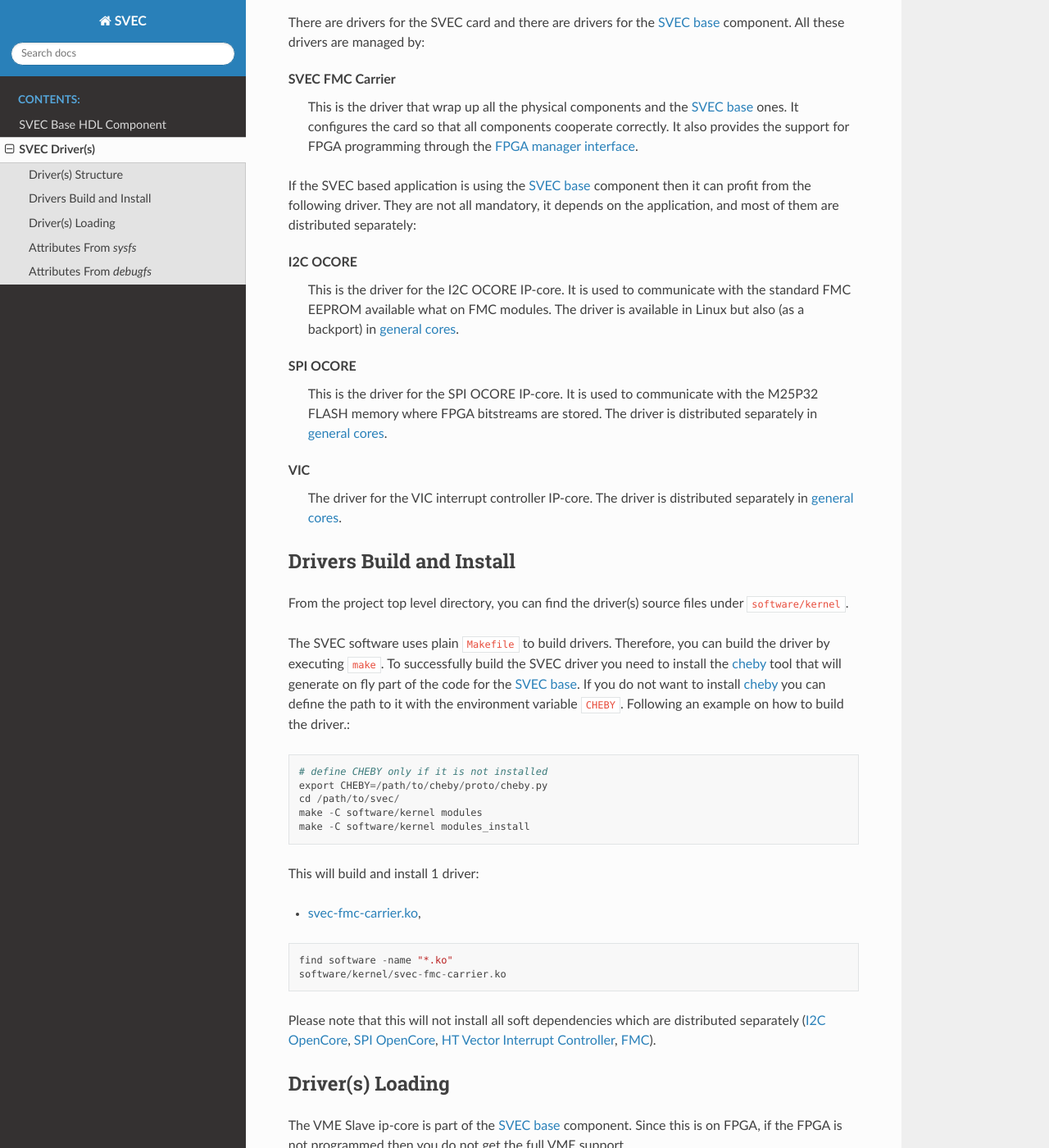
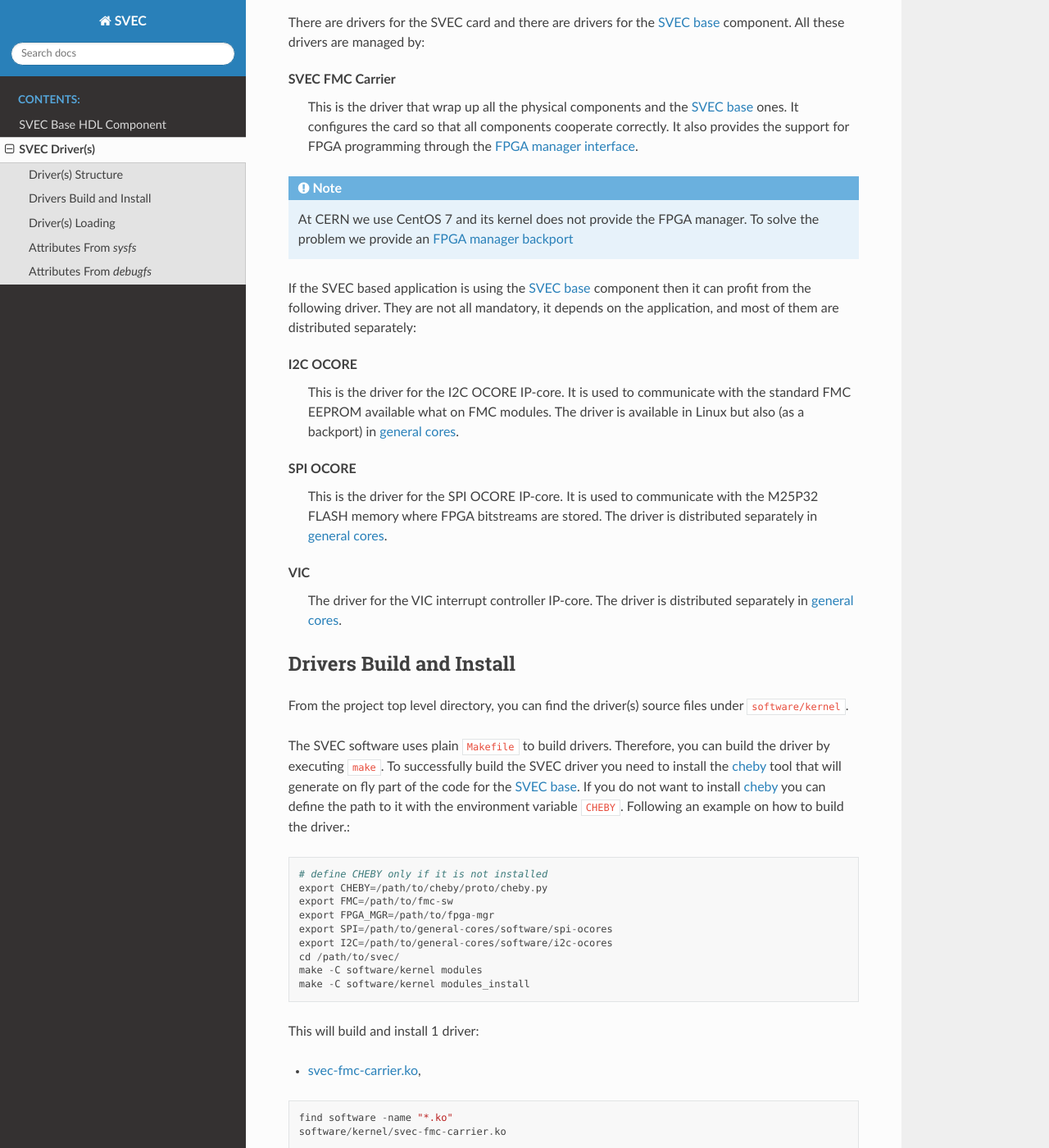
Before and after one commit to vascoguita/svec, a Sphinx documentation site: the page built from doc/sw-driver.rst, in a window 1280 px wide and 1400 px high, scrolled down 200 px. Shown: the whole window at 82% size. Built offline with Sphinx 7.4.7 and the Read the Docs theme 2.0.0, drawn with Linux system fonts in a browser that asks for light colours; some of the changed text lies outside the part shown.

Commit message:
doc: clarify installation procedure
Signed-off-by: Federico Vaga <federico.vaga@cern.ch>

```diff
--- a/doc/sw-driver.rst
+++ b/doc/sw-driver.rst
@@ -21,6 +21,10 @@ SVEC FMC Carrier
   :ref:`SVEC base<svec_hdl_svec_base>` ones. It configures the card so
   that all components cooperate correctly. It also provides the support
   for FPGA programming through the `FPGA manager interface`_.
+
+.. note::
+   At CERN we use CentOS 7 and its kernel does not provide the FPGA manager. To
+   solve the problem we provide an `FPGA manager backport`_
 
 If the SVEC based application is using the :ref:`SVEC
 base<svec_hdl_svec_base>` component then it can profit from the
@@ -51,6 +55,7 @@ VIC
 .. _`SVEC project`: https://ohwr.org/project/svec
 .. _`FMC`: https://www.ohwr.org/projects/fmc-sw
 .. _`FPGA manager interface`: https://www.kernel.org/doc/html/latest/driver-api/fpga/index.html
+.. _`FPGA manager backport`: https://gitlab.cern.ch/coht/fpga-manager
 .. _`DMA Engine`: https://www.kernel.org/doc/html/latest/driver-api/dmaengine/index.html
 .. _`general cores`: https://www.ohwr.org/projects/general-cores
 
@@ -69,6 +74,10 @@ variable ``CHEBY``.  Following an example on how to build the driver.::
 
   # define CHEBY only if it is not installed
   export CHEBY=/path/to/cheby/proto/cheby.py
+  export FMC=/path/to/fmc-sw
+  export FPGA_MGR=/path/to/fpga-mgr
+  export SPI=/path/to/general-cores/software/spi-ocores
+  export I2C=/path/to/general-cores/software/i2c-ocores
   cd /path/to/svec/
   make -C software/kernel modules
   make -C software/kernel modules_install
@@ -82,10 +91,10 @@ This will build and install 1 driver:
   find software -name "*.ko"
   software/kernel/svec-fmc-carrier.ko
 
-Please note that this will not install all soft dependencies which are
+Please note that this will not install all dependencies which are
 distributed separately (:ref:`I2C OpenCore<i2c_ocore>`,
 :ref:`SPI OpenCore<spi_ocore>`, :ref:`HT Vector Interrupt Controller<vic>`,
-`FMC`_).
+`FMC`_, `FPGA manager backport`_).
 
 .. _`cheby`: https://gitlab.cern.ch/cohtdrivers/cheby
 
```
